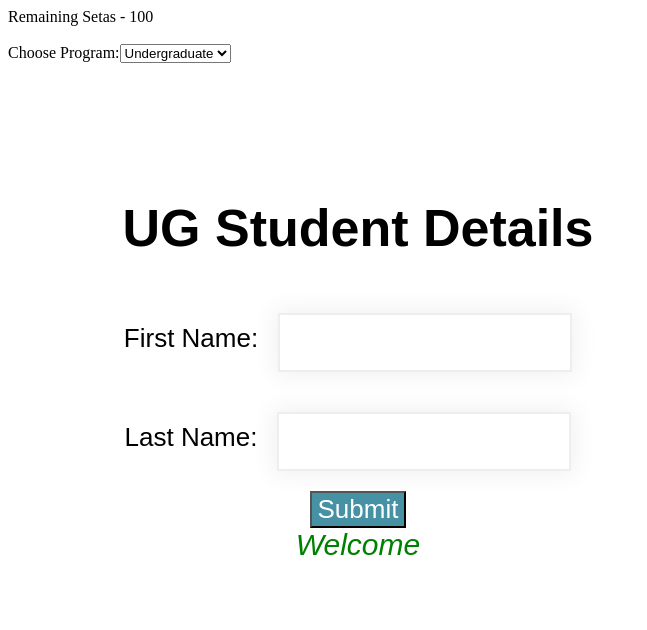
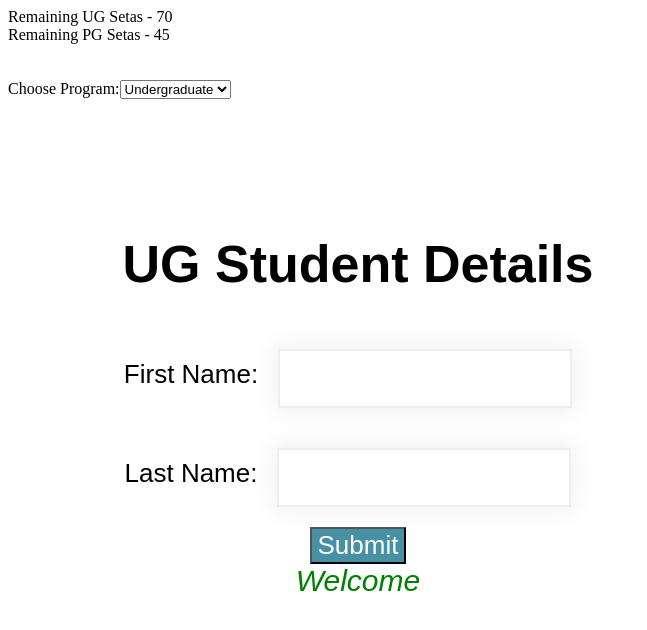
Before and after one commit to yuran-nhassengo/estudos-react, a React (Vite) app: page / in a window 1280 px wide. Shown: the top 630 px of the page, without its empty margins (0-647 px from the left). Built offline with nearby package versions, Linux system fonts and the light colour scheme.

Commit message:
add condicional

```diff
--- a/src/App.jsx
+++ b/src/App.jsx
@@ -6,20 +6,27 @@ import EnrolmentForm from './components/EnrolmentForm'
 function App() {
 
   const [program,setProgram] = useState("UG");
-  const [seats,setSeats] = useState(100);
+  const [Useats,setUSeats] = useState(70);
+  const [Pseats,setPSeats] = useState(45);
 
   const handleChange = (event) =>{
     setProgram(event.target.value);
   };
 
   const setUpdatedSeats = (updatedSeats) => {
-        setSeats(updatedSeats);
+        if(program == "UG") {
+            setUSeats(updatedSeats);
+        }else{
+          setPSeats(updatedSeats);
+        }
+
   };
 
   return (
     <div className="App">
      <div className="programs">
-      <label>Remaining Setas - {seats}</label>
+      <div><label>Remaining UG Setas - {Useats}</label></div>
+      <div><label>Remaining PG Setas - {Pseats}</label></div>
       <br/>
       <br/>
       <label >Choose Program:</label>
@@ -36,7 +43,7 @@ function App() {
      <EnrolmentForm
         chosenProgram ={program}
         setUpdatedSeats={setUpdatedSeats}
-        currentSeats={seats}
+        currentSeats={program === "UG" ? Useats : Pseats}
      />
     </div>
   )
--- a/src/components/EnrolmentForm.jsx
+++ b/src/components/EnrolmentForm.jsx
@@ -10,6 +10,8 @@ const EnrolmentForm = (props) => {
     const handleSubmit = (event) => {
         setMessage(`Welcome ${firstName} ${lastName}`);
         props.setUpdatedSeats(props.currentSeats-1);
+        setFirstName(" ");
+        setLastName(" ");
         event.preventDefault();
     }
 
```
